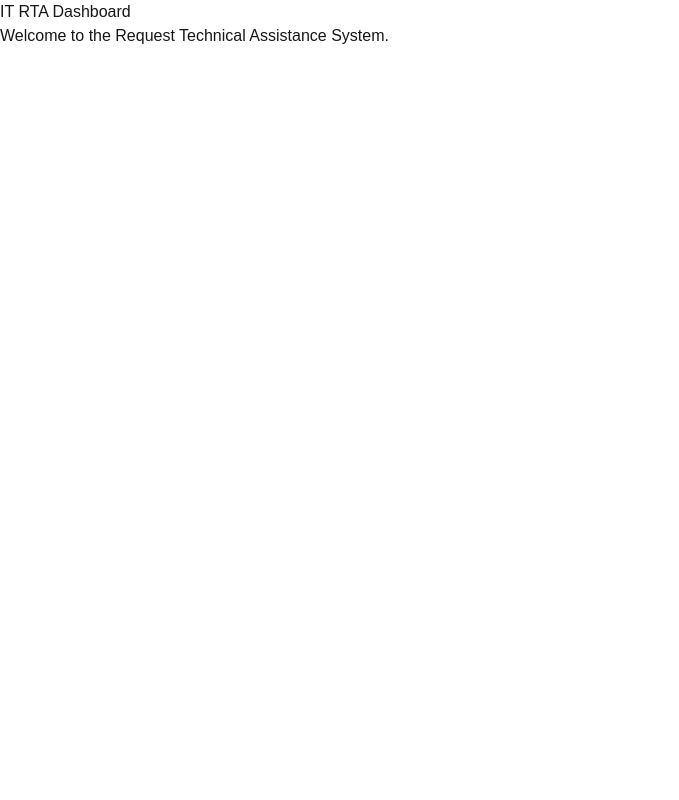
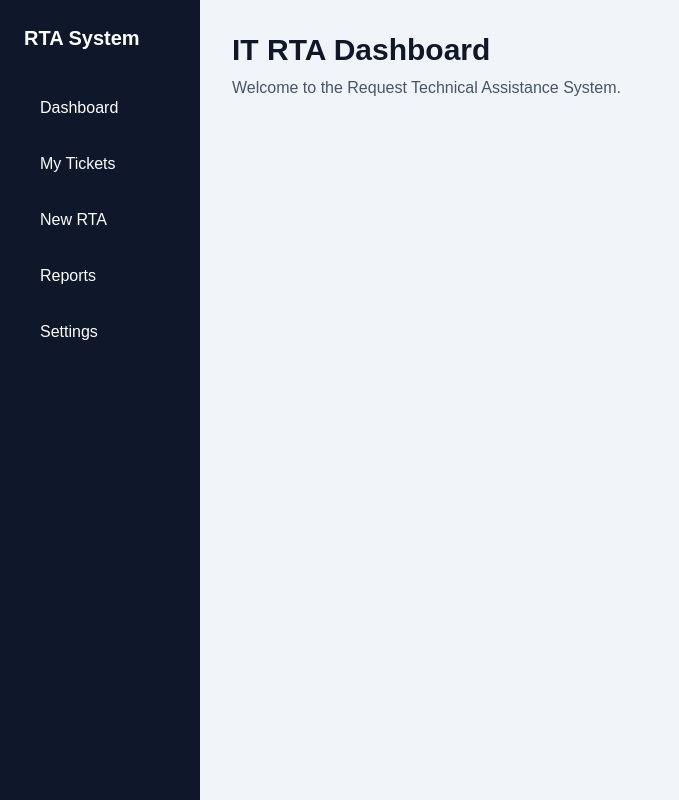
Before and after one commit to Ljudeq159/rta-system, a Next.js app: page /dashboard in a window 1280 px wide. Shown: the whole page, without its empty margins (0-679 px from the left). Built offline with nearby package versions, Linux system fonts and the light colour scheme.

Commit message:
feat: add dashboard sidebar

```diff
--- /dev/null
+++ b/src/app/components/Sidebar.tsx
@@ -0,0 +1,18 @@
+export default function Sidebar (){
+    return(
+        <aside className="min-h-screen w-50 bg-slate-900 p-6 text-white">
+            <h2 className="mb-8 text-xl font-bold">RTA System</h2>
+            <nav>
+                <ul className="space-y-2">
+                    <li className="rounded-lg px-4 py-3 hover:bg-slate-800">Dashboard</li>
+                    <li className="rounded-lg px-4 py-3 hover:bg-slate-800">My Tickets</li>
+                    <li className="rounded-lg px-4 py-3 hover:bg-slate-800">New RTA</li>
+                    <li className="rounded-lg px-4 py-3 hover:bg-slate-800">Reports</li>
+                    <li className="rounded-lg px-4 py-3 hover:bg-slate-800" >Settings</li>
+                </ul>
+            </nav>
+
+
+        </aside>
+    );
+}
--- a/src/app/dashboard/page.tsx
+++ b/src/app/dashboard/page.tsx
@@ -1,8 +1,14 @@
+import Sidebar from "../components/Sidebar"
+
 export default function Dashboard() {
-    return (
-        <main>
-            <h1>IT RTA Dashboard</h1>
-            <p>Welcome to the Request Technical Assistance System.</p>
-        </main>
-    )
+  return (
+    <div className="flex min-h-screen bg-slate-100">
+        <Sidebar/>
+
+      <main className="flex-1 p-8">
+        <h1 className="text-3xl font-bold text-slate-900">IT RTA Dashboard</h1>
+        <p className="mt-2 text-slate-600">Welcome to the Request Technical Assistance System.</p>
+      </main>
+    </div>
+  );
 }
```
